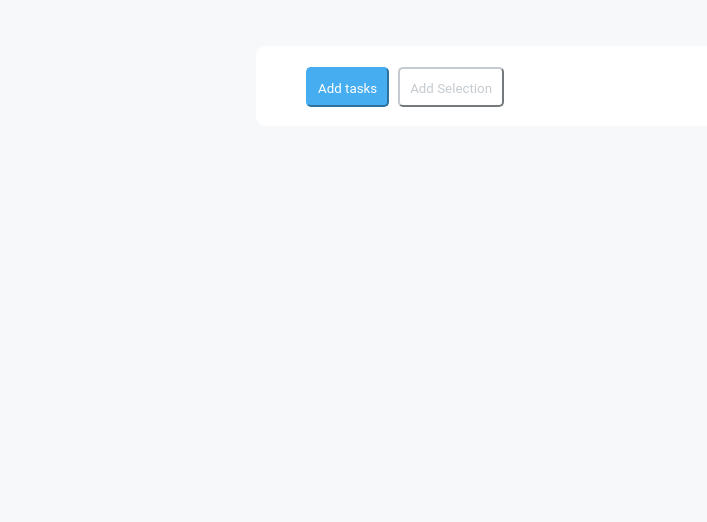
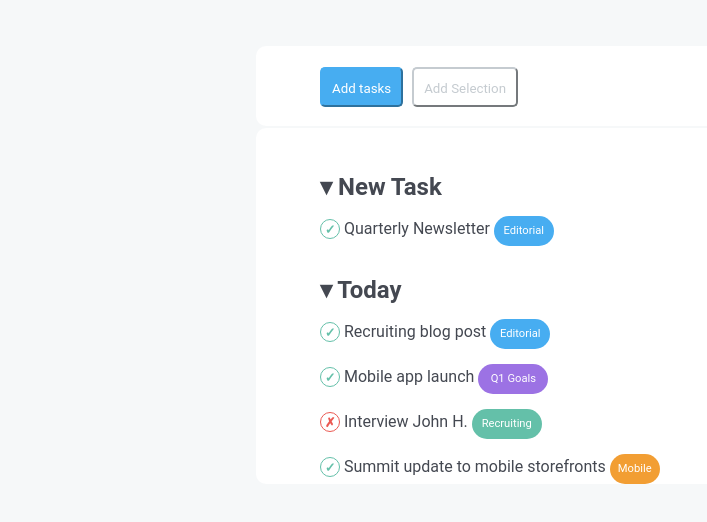
Before and after one commit to BetterCallAle/html-css-toboolist, a plain HTML site: page index.html in a window 1280 px wide. Shown: the part 104-626 px from the top of the page, without its empty margins (0-707 px from the left). Drawn offline with Linux system fonts and the light colour scheme.

Commit message:
'prime due liste annidate della 'section liste' completate

```diff
--- a/css/style.css
+++ b/css/style.css
@@ -13,8 +13,13 @@ body{
 }
 
 .ml{
-    margin-left: 3.125rem;
+    margin-left: 4rem;
 }
+
+.mt{
+    margin-top:30px
+}
+
 /* /COMMON */
 
 /* HEADER */
@@ -40,7 +45,7 @@ h1{
 /* MAIN */
 .container{
     width: 60%;
-    margin: 0 auto 1px;
+    margin: 0 auto 2px;
     border-radius: 10px;
     background-color: white;
 }
@@ -74,4 +79,78 @@ h1{
 
 /* /Section Button */
 
+/* Section Lists */
+.lists{
+    padding-top: 30px;
+    color: #444851;
+}
+
+ul{
+    list-style-type:none;
+
+}
+
+li{
+    margin: 15px 0;
+}
+
+.list-item{
+    font-size: 1.5rem;
+    font-weight: bold;
+}
+
+
+.marker{
+    display: inline-block;
+    width: 20px;
+    height: 20px;
+    font-size: .8rem;
+    font-weight: bold;
+    border-radius: 50%;
+    line-height: 20px;
+    text-align: center;
+    border:1px solid;
+}
+
+.check{
+    color:#64c0a9;
+    border-color:#64c0a9;
+}
+
+.cross{
+    color:#eb5952;
+    border-color:#eb5952
+}
+
+.tag{
+    display: inline-block;
+    color: white;
+    border-radius: 1rem;
+    font-size: .7rem;
+    height: 30px;
+    line-height: 30px;
+    text-align: center;
+}
+
+.editorial{
+    width: 60px;
+    background-color: #47adf1;
+}
+
+.goals{
+    width: 70px;
+    background-color: #9c72e4;
+}
+
+.recruiting{
+    width: 70px;
+    background-color: #64c0a9;
+}
+
+.mobile{
+    width: 50px;
+    background-color: #f29e33;
+}
+
+/* /Section Lists */
 /* /MAIN */
--- a/index.html
+++ b/index.html
@@ -30,6 +30,39 @@
         </section>
         <!-- /Section Button -->
 
+        <!-- Section Lists -->
+        <section>
+            <div class="container">
+                <div class="ml lists">
+
+                    <ul>
+                        <li>
+                            <span class="list-item">&blacktriangledown; New Task</span>
+                            <ul>
+                                <li><span class="check marker">&checkmark;</span> Quarterly Newsletter <span class="tag editorial">Editorial</span> </li>
+                            </ul>
+                        </li>
+                    </ul>
+
+                    <ul class="mt">
+                        <li>
+                            <span class="list-item">&blacktriangledown; Today</span>
+                            <ul>
+                                <li><span class="check marker">&checkmark;</span> Recruiting blog post <span class="tag editorial">Editorial</span> </li>
+                                <li><span class="check marker">&checkmark;</span> Mobile app launch <span class="tag goals">Q1 Goals</span></li>
+                                <li><span class="cross marker">&cross;</span> Interview John H. <span class="tag recruiting">Recruiting</span></li>
+                                <li><span class="check marker">&checkmark;</span> Summit update to mobile storefronts <span class="tag mobile">Mobile</span></li>
+                            </ul>
+                        </li>
+                    </ul>
+
+
+
+                </div>
+            </div>
+        </section>
+        <!-- /Section Lists -->
+
     </main>
     <!-- /MAIN -->
 
```
